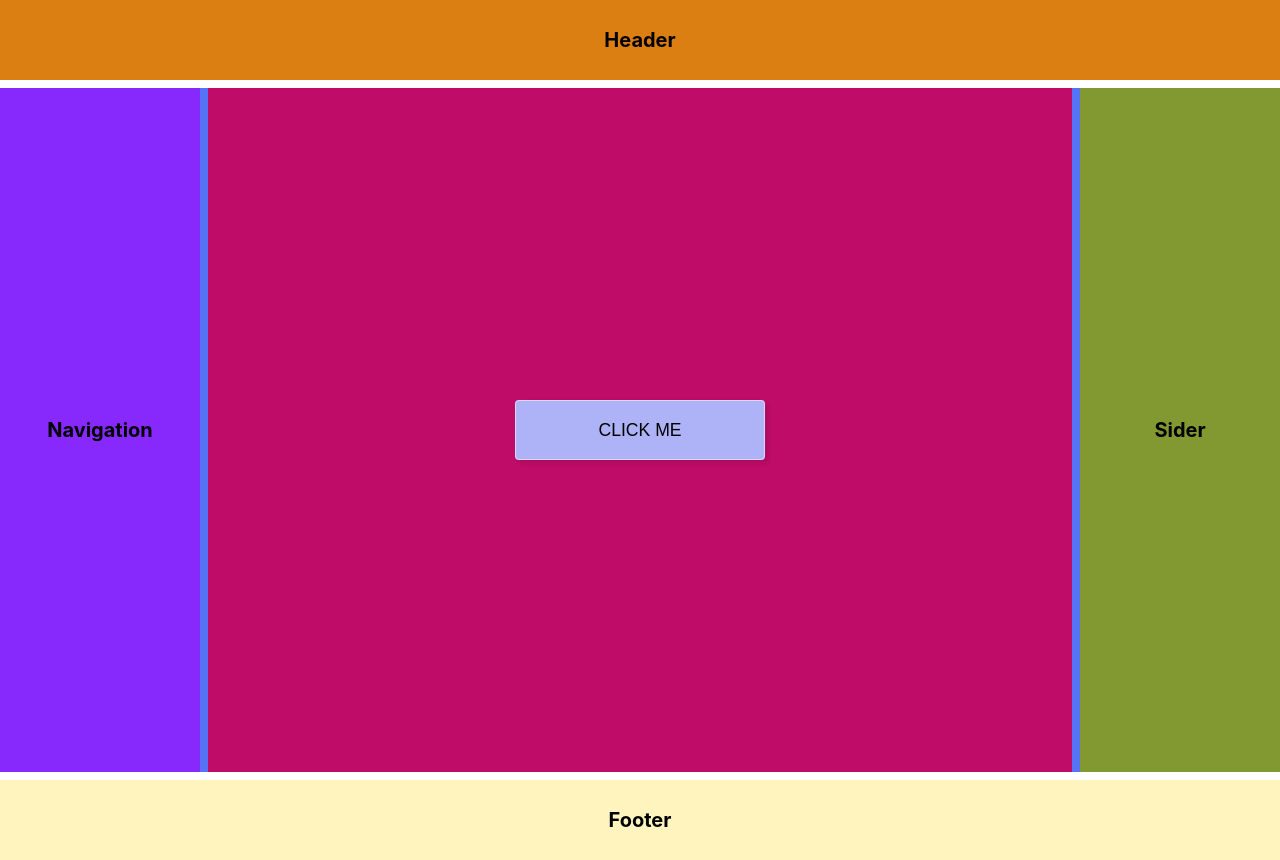
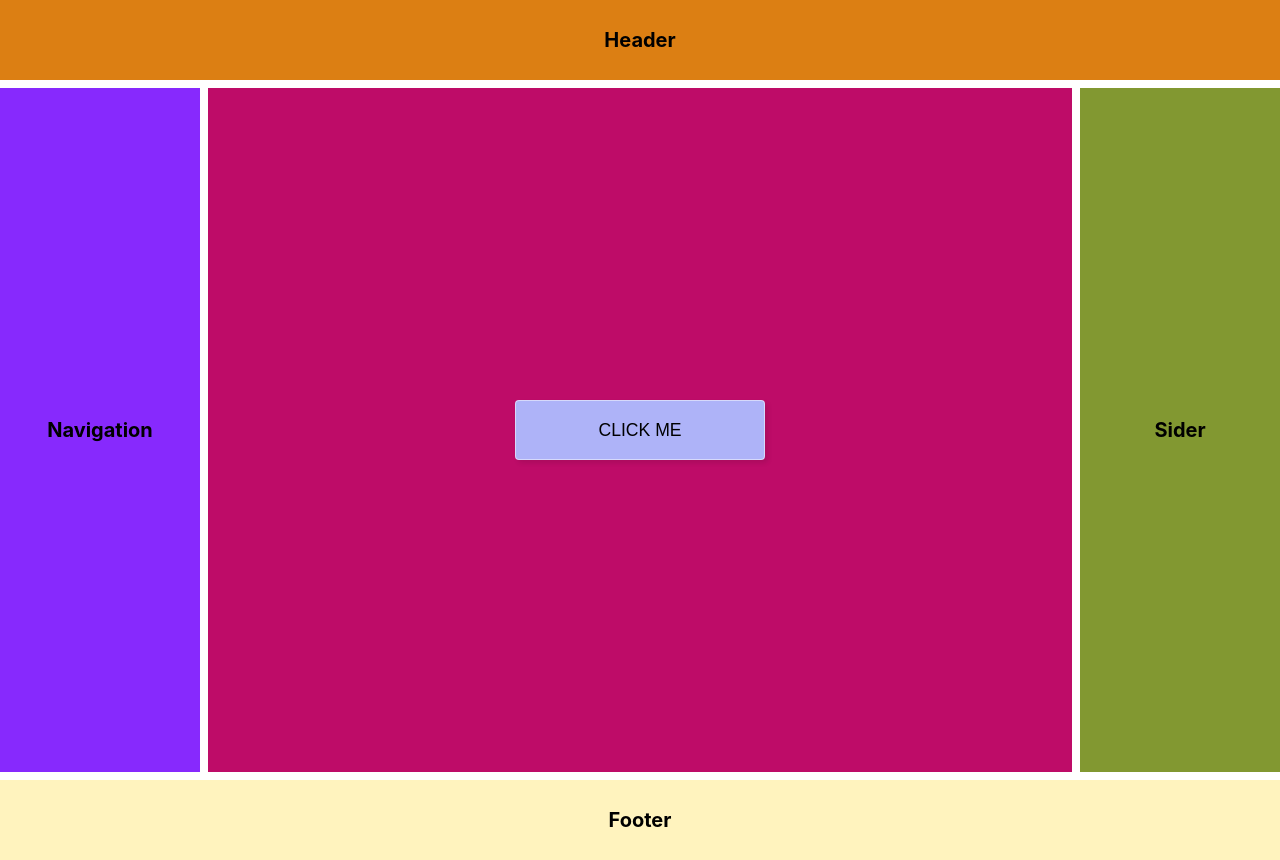
Before and after one commit to igorsharay/test-task, a React (Create React App) app: page / in a window 1280 px wide. Built offline with nearby package versions, Linux system fonts and the light colour scheme.

Commit message:
color shuffle example

```diff
--- a/src/App.js
+++ b/src/App.js
@@ -34,7 +34,7 @@ function App() {
   return (
     <>
       <header className="background" style={{backgroundColor: bgColors[0] }}>Header</header>
-      <div className="container" style={{backgroundColor: bgColors[1] }}>
+      <div className="container">
         <nav className="background" style={{backgroundColor: bgColors[2] }}>Navigation</nav>
           <main className="background" style={{backgroundColor: bgColors[3] }}>
           <button className="main-btn" style={{backgroundColor: btnBgColor }} onClick={clickHandler}>Click me</button>
```
